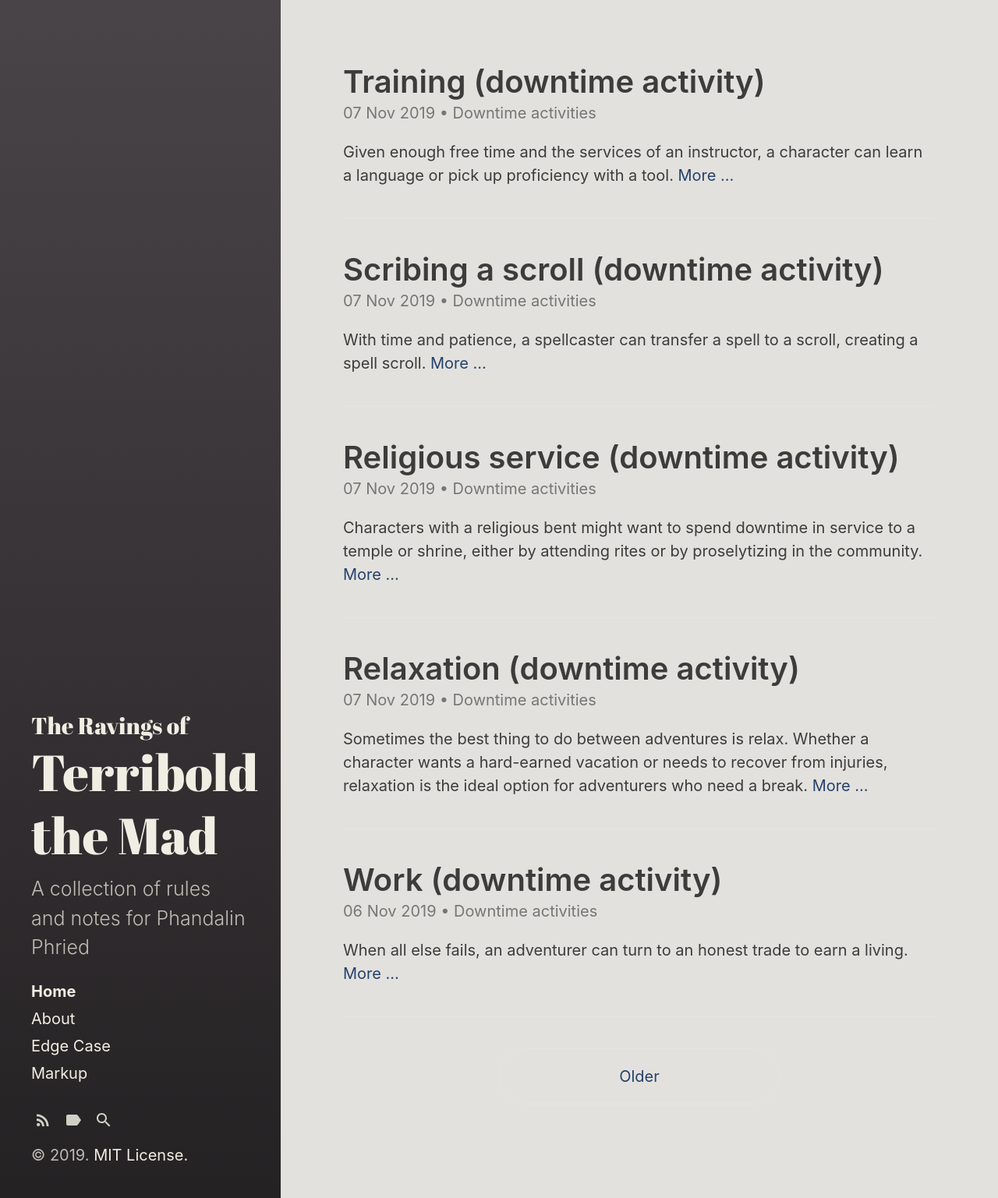
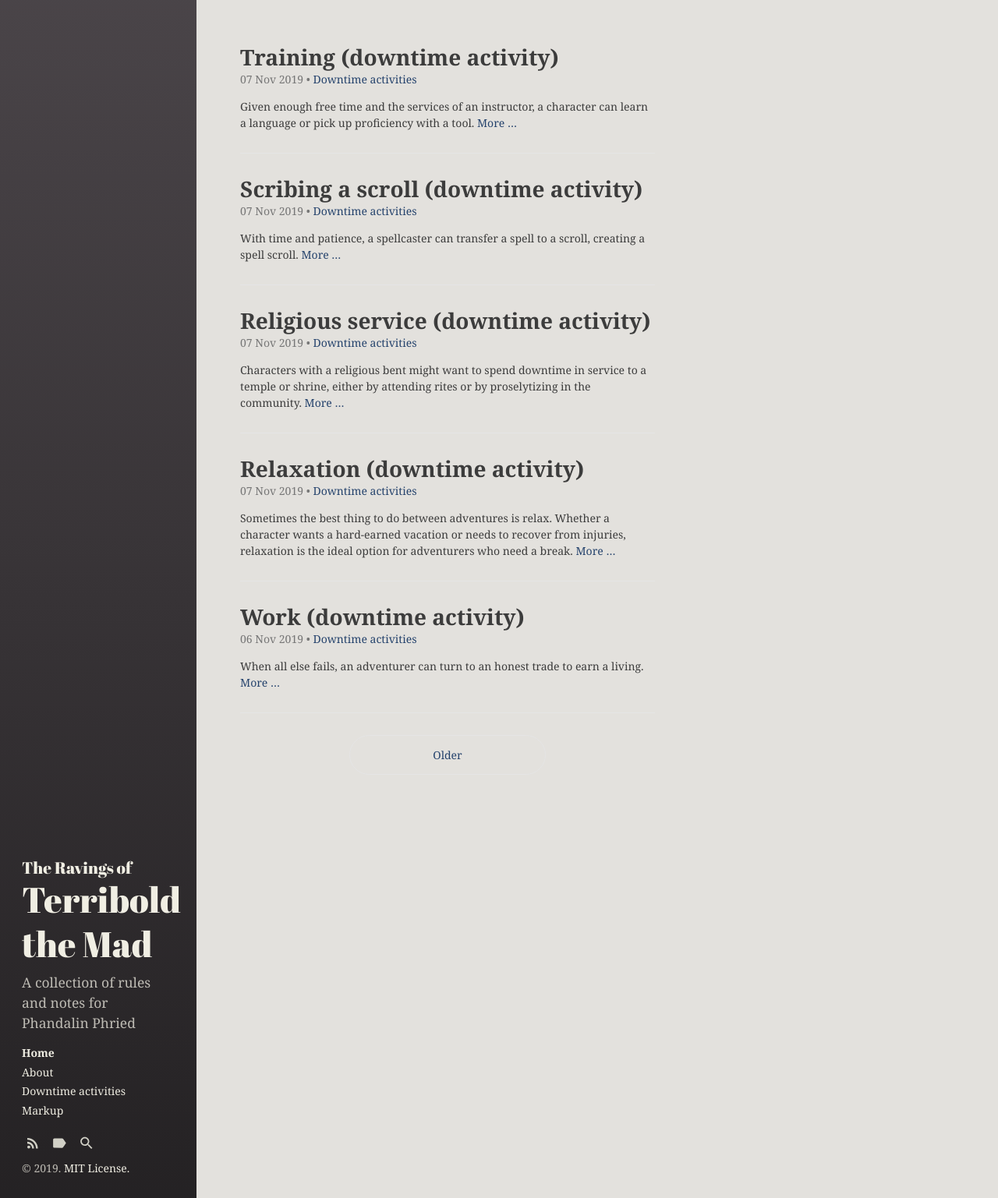
Before and after one commit to terribold/terribold.github.io, a Jekyll site: the page built from index.html, in a window 1280 px wide. Shown: the whole page at 78% size. Built offline with Jekyll 4.4.1, drawn with Linux system fonts in a browser that asks for light colours; the list of posts is cut into pages by our own code.

Commit message:
Replace category page, replace fonts

```diff
--- a/_sass/hydeout/_variables.scss
+++ b/_sass/hydeout/_variables.scss
@@ -13,8 +13,9 @@ $cyan: #75b5aa !default;
 $blue: #24426C !default; /* 268bd2 */
 $brown: #8f5536 !default;
 
-$root-font-family: -apple-system, BlinkMacSystemFont, "Segoe UI", "Roboto", "Oxygen", "Ubuntu", "Cantarell", "Fira Sans", "Droid Sans", "Helvetica Neue", Arial, sans-serif !default;
-$root-font-size: 1rem !default;
+$root-font-family: Georgia, Cambria, "Times New Roman", Times, serif;
+$secondary-font-family: -apple-system, BlinkMacSystemFont, "Segoe UI", "Roboto", "Oxygen", "Ubuntu", "Cantarell", "Fira Sans", "Droid Sans", "Helvetica Neue", Arial, sans-serif !default;
+$root-font-size: 0.875rem !default;
 $root-line-height: 1.5 !default;
 
 $body-color: $gray-6 !default;
@@ -32,7 +33,7 @@ $section-spacing: 2rem !default;
 $sidebar-width: 18rem !default;
 
 $large-breakpoint: 49rem !default;
-$large-font-size: 1.25rem !default;
+$large-font-size: 0.875rem !default;
 
 $box-shadow-size: 1px !default;
 $box-shadow-opacity: 0.16 !default;
```
Also changed, not shown: category/downtime-activities.md (added, +25 -0 lines), category/edge-case.md (deleted, +0 -27 lines).
